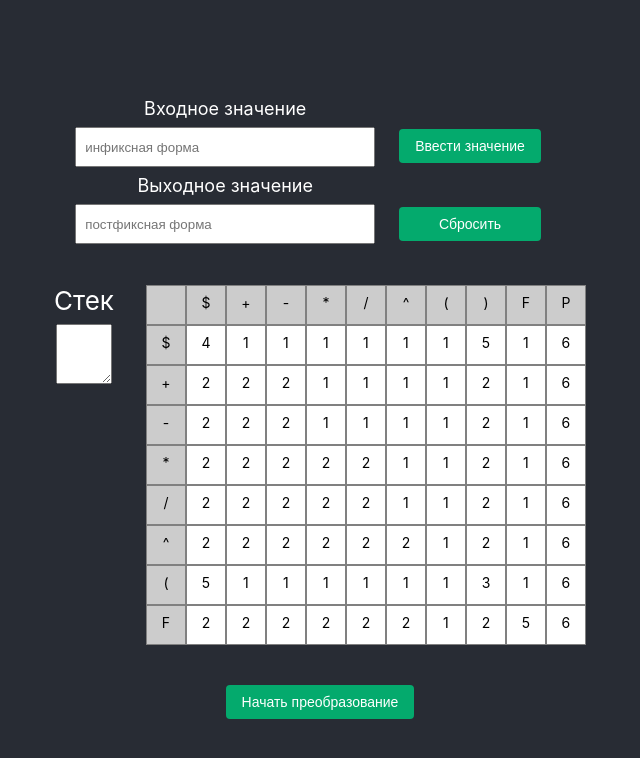
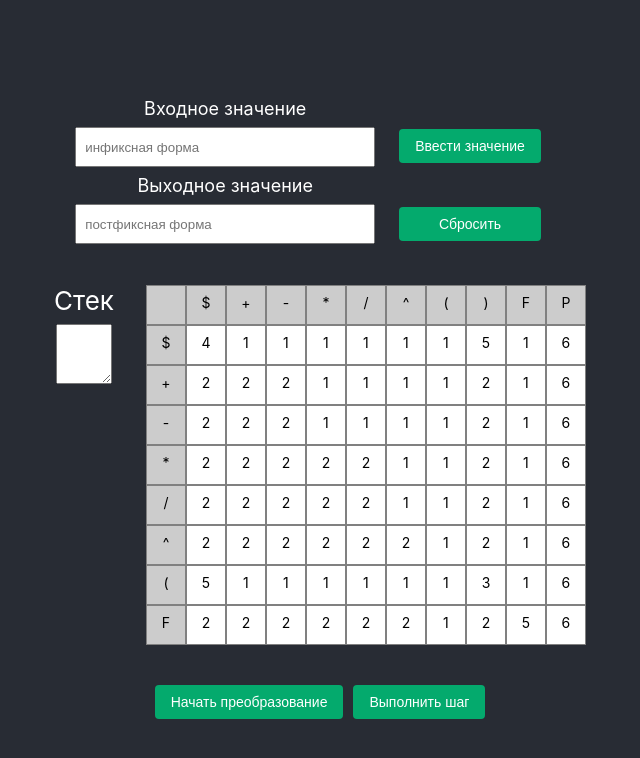
Before and after one commit to alexzonic/model, a React (Create React App) app: page / in a window 1280 px wide. Shown: the top 758 px of the page, without its empty margins (320-960 px from the left). Built offline with nearby package versions, Linux system fonts and the light colour scheme.

Commit message:
Добавил пошаговое выполнение преобразования

```diff
--- a/src/Component.scss
+++ b/src/Component.scss
@@ -56,4 +56,8 @@
 
 .main-page-btn {
   margin-top: 24px;
+
+  &:first-child{
+    margin-right: 10px;
+  }
 }
--- a/src/Component.tsx
+++ b/src/Component.tsx
@@ -18,18 +18,23 @@ export const Component: React.FC<Props> = ({}) => {
     const [stack, setStack] = React.useState('');
     const [activeCell, setActiveCell] = React.useState({topIndex: 0, leftIndex: 0})
 
+    function startTransform(){
+        const result = transform(infix, setStack, setPostfix);
+        setActiveCell({topIndex: result.topIndex, leftIndex: result.leftIndex});
+        if (result.end) {
+            setStarted(false);
+            setActiveCell({topIndex: 0, leftIndex: 0})
+        }
+    }
+
     React.useEffect(() => {
         if (!started)
             return;
+
         const timer = setInterval(() => {
             if (!started)
                 return;
-            const result = transform(infix, setStack, setPostfix);
-            setActiveCell({topIndex: result.topIndex, leftIndex: result.leftIndex});
-            if (result.end) {
-                setStarted(false);
-                setActiveCell({topIndex: 0, leftIndex: 0})
-            }
+            startTransform()
         }, 1500);
         return () => clearInterval(timer);
     }, [started])
@@ -84,11 +89,18 @@ export const Component: React.FC<Props> = ({}) => {
                 </span>
                 <DijkstraTable activeCellTopIndex={activeCell.topIndex} activeCellLeftIndex={activeCell.leftIndex}/>
             </div>
-            <Button
-                value={started ? 'Остановить процесс' : 'Начать преобразование'}
-                className="main-page-btn"
-                onClick={() => setStarted(!started)}
-            />
+            <span>
+                <Button
+                    value={started ? 'Остановить процесс' : 'Начать преобразование'}
+                    className="main-page-btn"
+                    onClick={() => setStarted(!started)}
+                />
+                <Button
+                    value={'Выполнить шаг'}
+                    className="main-page-btn"
+                    onClick={() => startTransform() }
+                />
+            </span>
             {isShowModal && <Modal
                 setInfix={setInfix}
                 onClose={() => setIsShowModal(false)}
```
